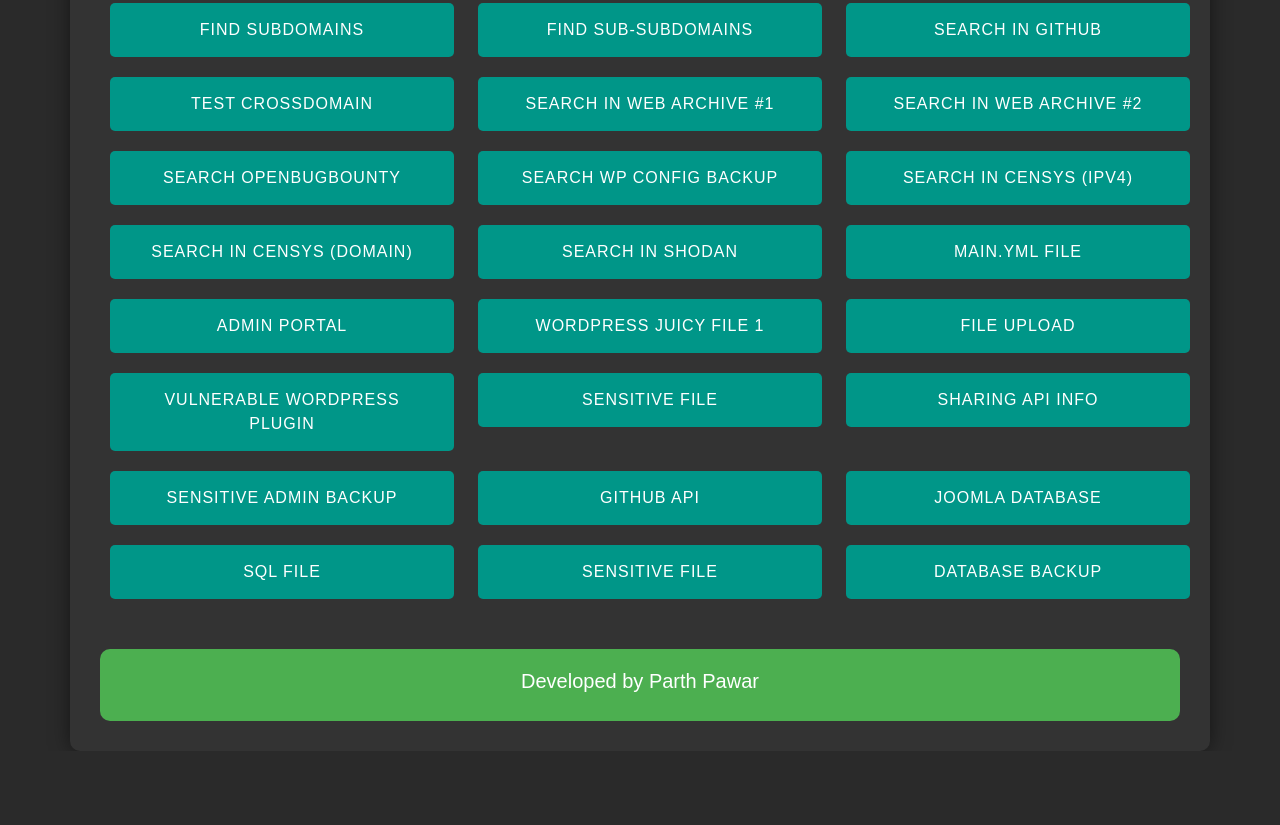
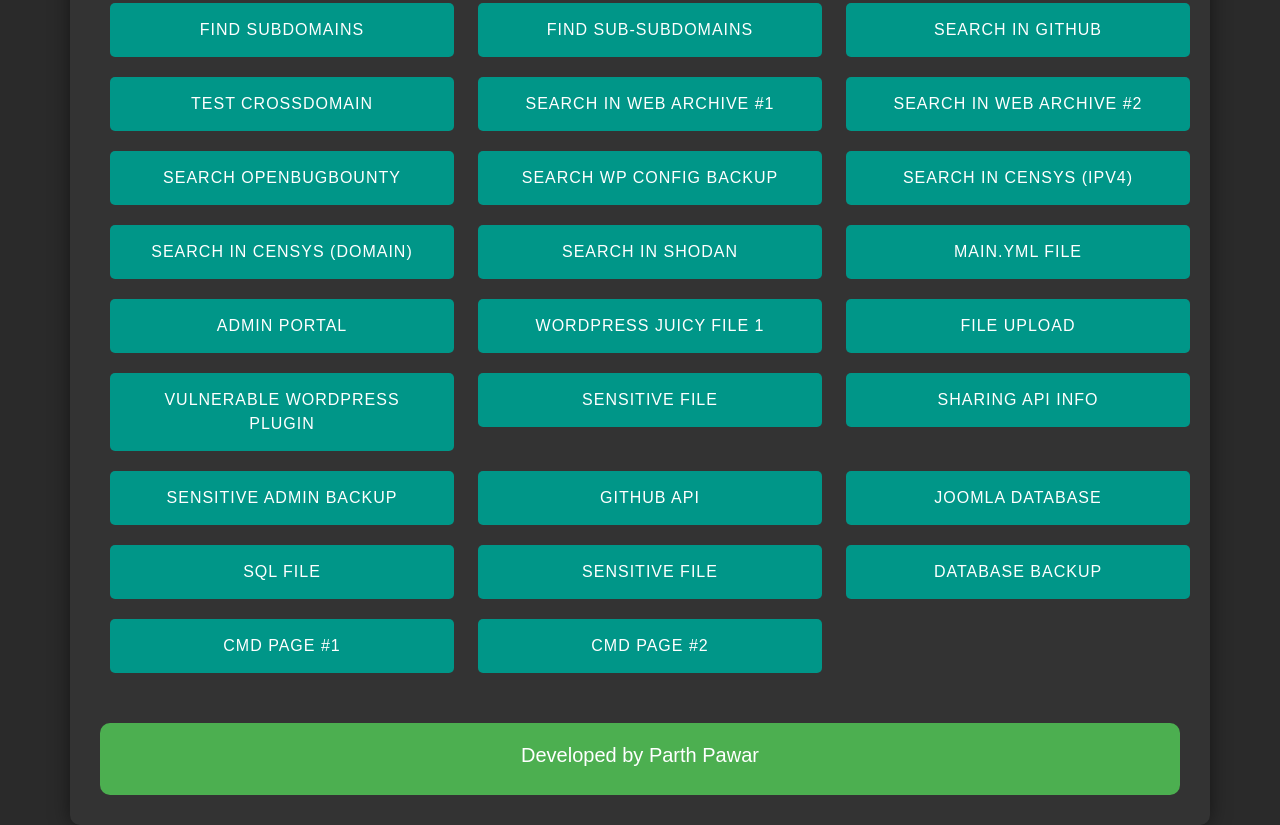
Before and after one commit to Tobi-45/DorkSearch, a plain HTML site: page index.html in a window 1280 px wide. Shown: the part 689-1514 px from the top of the page. Before the commit the page ends 1440 px from the top, so only its background shows below. Drawn offline with nearby package versions, Linux system fonts and the light colour scheme.

Commit message:
Update index.html

```diff
--- a/index.html
+++ b/index.html
@@ -208,6 +208,14 @@
                 <button class="fsbutton" onclick="googleSearch(57)">Database Backup</button>
             </div>
         </div>
+         <div class="row">
+            <div class="col-md-4">
+                <button class="fsbutton" onclick="googleSearch(58)">cmd page #1</button>
+            </div>
+            <div class="col-md-4">
+                <button class="fsbutton" onclick="googleSearch(59)">cmd page #2</button>
+            </div>
+        </div>
         <div class="author">
             <h5>Developed by Parth Pawar</h5>
         </div>
@@ -329,6 +337,12 @@
                 case 57:
                     searchQuery = 'site:' + target + ' inurl:backup';
                     break;
+                 case 58:
+                    searchQuery = 'site:' + target + ' inurl:index.php?command=';
+                    break;
+                 case 59:
+                    searchQuery = 'site:' + target + ' inurl:index.php?cmd=';
+                    break;
                 default:
                     searchQuery = '';
             }
```
